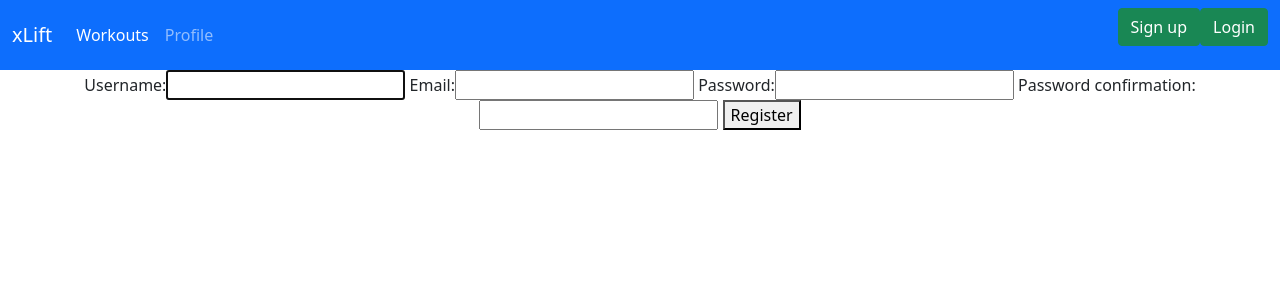
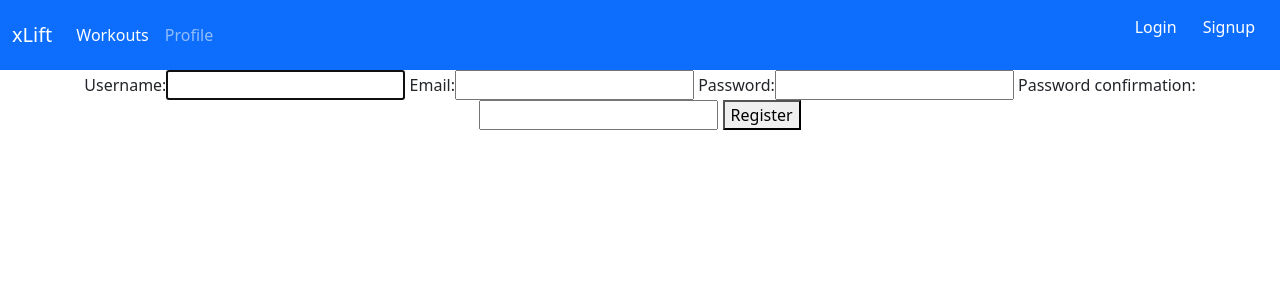
Before and after one commit to nordic16/xLift, a Django app: page /lifters/signup/ in a window 1280 px wide. Shown: the top 300 px of the page. Run offline with Django 3.2, Linux system fonts and the light colour scheme.

Commit message:
added a bunch of stuff

```diff
--- a/base/urls.py
+++ b/base/urls.py
@@ -6,6 +6,5 @@ urlpatterns = [
     path('workouts/', workouts_page, name='workouts'),
     path('profile/', profile_page, name='profile'),
 
-    path('lifters/', include('users.urls')),
-
+    path('lifters/', include('users.urls'))
 ]
--- a/templates/base.html
+++ b/templates/base.html
@@ -28,11 +28,11 @@
             </ul>
             <form class="d-flex">
                 {% if not user.is_authenticated %}
-                <button type="button" class="btn btn-success">Sign up</button>
-                <button type="button" class="btn btn-success">Login</button>
+                <a href="{% url 'login' %}" class="btn btn-primary">Login</a>
+                <a href="{% url 'signup' %}" class="btn btn-primary">Signup</a>
 
                 {% else %}
-                    <button type="button" class="btn btn-danger">Danger</button>
+                  <a href={% url 'logout' %} class="btn btn-danger">Logout</a>
                 {% endif %}
               </form>
           </div>
--- a/templates/signup.html
+++ b/templates/signup.html
@@ -1,6 +1,6 @@
 {% extends 'base.html' %}
 
-{% block title %}Sign Page{% endblock title %}
+{% block title %}Sign up Page{% endblock title %}
 
 {% block data %}
     <form method="post">
--- a/users/admin.py
+++ b/users/admin.py
@@ -5,6 +5,8 @@ from .models import Lifter
 
 # Register your models here.
 class CustomUserAdmin(UserAdmin):
+    pass
+
     model = Lifter
     list_display = ['email', 'username']
 
--- a/users/forms.py
+++ b/users/forms.py
@@ -11,12 +11,6 @@ class SignUpForm(UserCreationForm):
         model = Lifter
         fields = ['username', 'email', 'password1', 'password2']
 
-        help_texts = {
-            'username' : None,
-            'email' : None,
-            'password confirmation' : None,
-            'register' : None
-        }
 
     def __init__(self, *args, **kwargs):
         super().__init__(*args, **kwargs)
--- a/users/urls.py
+++ b/users/urls.py
@@ -2,5 +2,6 @@ from .views import SignUpView
 from django.urls import path, include
 
 urlpatterns = [
-    path('signup/', SignUpView.as_view(), name='Create user')
+    path('', include('django.contrib.auth.urls')),
+    path('signup/', SignUpView.as_view(), name='signup')
 ]
```
Also changed, not shown: templates/logout.html (added, +15 -0 lines), base/migrations/0001_initial.py (added), users/migrations/0004_alter_lifter_date_of_birth.py (added), users/migrations/0005_alter_lifter_date_of_birth.py (added).
